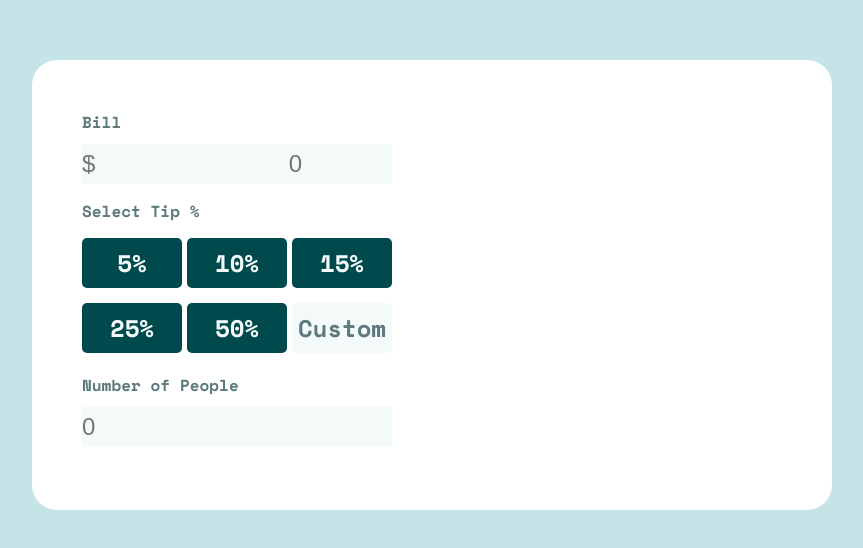
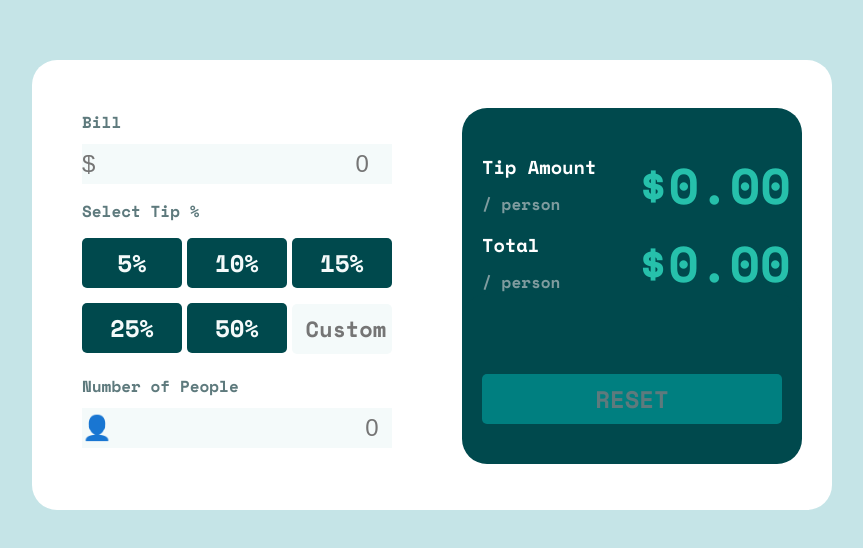
Before and after one commit to J-R77-stack/tip-calculator-React, a React (Create React App) app: page / in a window 1280 px wide. Shown: the part 240-788 px from the top of the page, without its empty margins (208-1071 px from the left). Built offline with nearby package versions, Linux system fonts and the light colour scheme.

Commit message:
finish adding styles to tip calculator

```diff
--- a/src/App.js
+++ b/src/App.js
@@ -8,7 +8,6 @@ export default function App() {
 
 function TipCalculator() {
   return (
-    <>
     <div>
       <BillInput />
       <SelectPercentage />
@@ -17,7 +16,6 @@ function TipCalculator() {
       <Total />
       <Reset />
     </div>
-    </>
   );
 }
 
@@ -25,7 +23,10 @@ function BillInput() {
   return (
     <div>
       <label>Bill</label>
-      <input type="number" placeholder="$                             0" />
+      <input
+        type="number"
+        placeholder="$                                       0"
+      />
     </div>
   );
 }
@@ -42,9 +43,8 @@ function SelectPercentage() {
       <div>
         <button value="25">25%</button>
         <button value="50">50%</button>
-        <button className="customButton" value="0">
-          Custom
-        </button>
+
+        <input className="customButton" type="number" placeholder=" Custom" />
       </div>
     </>
   );
@@ -54,16 +54,37 @@ function NumberOfPeople() {
   return (
     <div className="numberOfPeople">
       <label>Number of People</label>
-      <input type="number" placeholder="0" />
+      <input
+        type="number"
+        placeholder="👤                                      0"
+      />
     </div>
   );
 }
 function TipAmount() {
-  //   return (
-  //     // <div>
-  //     //   <h3>Tip Amount</h3>
-  //     // </div>
-  //   );
+  return (
+    <div className="tipAmount">
+      <h3 className="headingThree">
+        Tip Amount <span className="amount1"> $0.00</span>
+      </h3>
+      <p className="para">/ person</p>
+    </div>
+  );
 }
-function Total() {}
-function Reset() {}
+function Total() {
+  return (
+    <div className="totalAmount">
+      <h3 className="headingThree">
+        Total <span className="amount2"> $0.00</span>
+      </h3>
+      <p className="para">/ person</p>
+    </div>
+  );
+}
+function Reset() {
+  return (
+    <div className="buttonBackground">
+      <button className="resetButton">RESET</button>
+    </div>
+  );
+}
--- a/src/index.css
+++ b/src/index.css
@@ -4,6 +4,13 @@
   margin: 0;
   padding: 0;
   box-sizing: border-box;
+}
+
+/* Chrome, Safari, Edge, Opera */
+input::-webkit-outer-spin-button,
+input::-webkit-inner-spin-button {
+  -webkit-appearance: none;
+  margin: 0;
 }
 
 body {
@@ -24,9 +31,19 @@ label {
 input {
   background-color: hsl(189, 41%, 97%);
   border: none;
+  outline-color: none;
   font-size: 24px;
   width: 310px;
   height: 40px;
+}
+
+input:hover {
+  cursor: pointer;
+  outline-color: hsl(172, 67%, 45%);
+}
+input:focus {
+  cursor: pointer;
+  outline-color: hsl(172, 67%, 45%);
 }
 
 .App {
@@ -54,15 +71,99 @@ button {
   margin-top: 5px;
 }
 
+button:hover {
+  background-color: hsl(172, 67%, 45%);
+  color: hsl(0, 0%, 100%);
+  cursor: pointer;
+}
+
 .selectTip {
   padding-top: 15px;
 }
 
 .customButton {
+  font-size: 22px;
   background-color: hsl(189, 41%, 97%);
   color: hsl(186, 14%, 43%);
+  border-radius: 5px;
+  border: none;
+  font-family: "Space Mono", sans-serif;
+  width: 100px;
+  height: 50px;
+  margin-right: 5px;
+  margin-bottom: 10px;
+  margin-top: 5px;
 }
 
 .numberOfPeople {
   padding-top: 10px;
 }
+
+.tipAmount {
+  position: relative;
+  left: 380px;
+  bottom: 340px;
+  background-color: hsl(183, 100%, 15%);
+  width: 340px;
+  padding-left: 20px;
+  padding-top: 40px;
+  border-radius: 25px;
+}
+
+.headingThree {
+  font-family: "Space Mono", sans-serif;
+  color: hsl(0, 0%, 100%);
+  position: relative;
+  bottom: 30px;
+}
+
+.para {
+  color: hsl(184, 14%, 56%);
+  position: relative;
+  bottom: 30px;
+}
+
+.amount1 {
+  color: hsl(172, 67%, 45%);
+  font-size: 50px;
+  position: relative;
+  left: 30px;
+  top: 30px;
+}
+
+.totalAmount {
+  position: relative;
+  left: 380px;
+  bottom: 370px;
+  background-color: hsl(183, 100%, 15%);
+  width: 340px;
+  padding-left: 20px;
+  padding-top: 10px;
+}
+
+.amount2 {
+  color: hsl(172, 67%, 45%);
+  font-size: 50px;
+  position: relative;
+  left: 87px;
+  top: 30px;
+}
+
+.resetButton {
+  color: hsl(186, 14%, 43%);
+  background-color: #007f80;
+  margin-top: 30px;
+  margin-bottom: 40px;
+  width: 300px;
+}
+
+.buttonBackground {
+  position: relative;
+  left: 380px;
+  bottom: 400px;
+  background-color: hsl(183, 100%, 15%);
+  width: 340px;
+  padding-left: 20px;
+  padding-top: 50px;
+  border-radius: 25px;
+}
```
Lines whose indentation alone changed are shown as unchanged.
